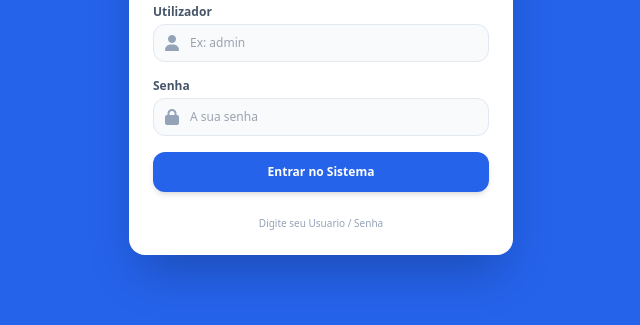
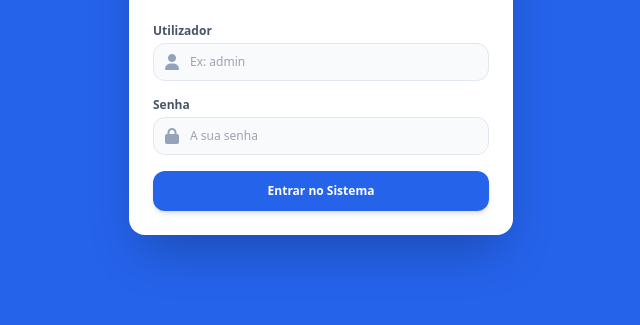
Before and after one commit to Jonathanjhou05/registro-maquinas01, a plain HTML site: page index.html in a window 1280 px wide. Shown: the part 357-682 px from the top of the page, without its empty margins (319-959 px from the left). Drawn offline with nearby package versions, Linux system fonts and the light colour scheme; no server answers.

Commit message:
Remove user prompt from login form
Removed the user prompt text from the login form.

```diff
--- a/index.html
+++ b/index.html
@@ -82,9 +82,6 @@
         </button>
       </form>
 
-      <div class="text-center text-[10px] text-slate-400">
-        Digite seu Usuario / Senha
-      </div>
     </div>
   </div>
 
```
